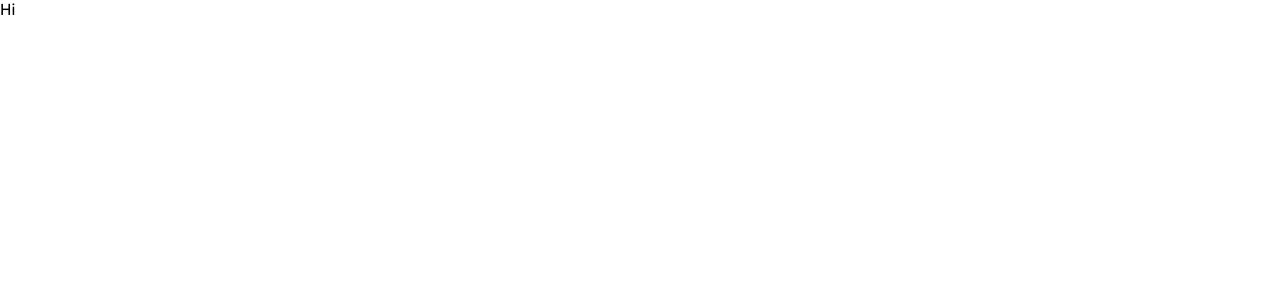
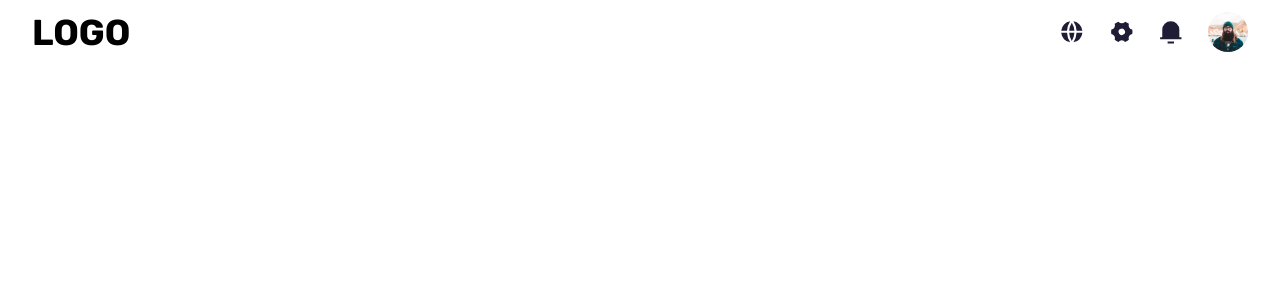
Before and after one commit to thusharathiwanka/react-admin-dashboard, a React (Create React App) app: page / in a window 1280 px wide. Shown: the top 300 px of the page. Built offline with nearby package versions, Linux system fonts and the light colour scheme.

Commit message:
CREATE: navbar created

```diff
--- a/package.json
+++ b/package.json
@@ -4,13 +4,13 @@
 	"private": true,
 	"dependencies": {
 		"@material-ui/core": "^4.12.3",
-		"@material-ui/icons": "^4.11.2",
 		"@testing-library/jest-dom": "^5.15.0",
 		"@testing-library/react": "^11.2.7",
 		"@testing-library/user-event": "^12.8.3",
 		"node-sass": "^6.0.1",
 		"react": "^17.0.2",
 		"react-dom": "^17.0.2",
+		"react-icons": "^4.3.1",
 		"react-scripts": "4.0.3",
 		"recharts": "^2.1.6",
 		"web-vitals": "^1.1.2"
--- a/src/App.js
+++ b/src/App.jsx
@@ -1,7 +1,9 @@
+import Navbar from "./components/navbar/Navbar";
+
 const App = () => {
 	return (
 		<div className="App">
-			<header className="App-header">Hi</header>
+			<Navbar />
 		</div>
 	);
 };
--- /dev/null
+++ b/src/components/navbar/Navbar.jsx
@@ -0,0 +1,33 @@
+import { RiSettings4Fill, RiNotification3Fill, RiGlobalFill } from "react-icons/ri";
+
+import TopAvatar from "../../assets/images/top-avatar.jpg";
+
+import "./navbar.scss";
+
+const Navbar = () => {
+	return (
+		<nav>
+			<div className="nav-container">
+				<div className="nav-container__left">
+					<div className="nav-container__logo">
+						<h2>LOGO</h2>
+					</div>
+				</div>
+				<div className="nav-container__right">
+					<div className="nav-container__icon-container">
+						<RiGlobalFill />
+					</div>
+					<div className="nav-container__icon-container">
+						<RiSettings4Fill />
+					</div>
+					<div className="nav-container__icon-container">
+						<RiNotification3Fill />
+					</div>
+					<img src={TopAvatar} alt="top-avatar" className="nav-container__avatar" />
+				</div>
+			</div>
+		</nav>
+	);
+};
+
+export default Navbar;
--- /dev/null
+++ b/src/components/navbar/navbar.scss
@@ -0,0 +1,47 @@
+@import "../../utils/colors";
+@import "../../utils/fonts";
+
+nav {
+	height: 8vh;
+	width: 100%;
+	position: sticky;
+	top: 0;
+	background-color: $white-color;
+}
+
+.nav-container {
+	height: 100%;
+	display: flex;
+	align-items: center;
+	justify-content: space-between;
+	padding: 0 2rem;
+
+	&__right {
+		display: flex;
+		align-items: center;
+		justify-content: space-between;
+		font-size: 1.6rem;
+	}
+
+	&__logo {
+		font-size: $title-font-size;
+	}
+
+	&__icon-container {
+		padding-left: 0.5rem;
+		margin-left: 1rem;
+		cursor: pointer;
+		color: $dark-font-color;
+		display: flex;
+		align-items: center;
+		justify-content: center;
+	}
+
+	&__avatar {
+		width: 40px;
+		height: 40px;
+		border-radius: 50%;
+		margin-left: 1.5rem;
+		cursor: pointer;
+	}
+}
--- a/src/index.scss
+++ b/src/index.scss
@@ -4,8 +4,5 @@
 	margin: 0;
 	padding: 0;
 	box-sizing: border-box;
-}
-
-body {
 	font-family: "rubik", sans-serif;
 }
--- /dev/null
+++ b/src/utils/_colors.scss
@@ -0,0 +1,3 @@
+$accent-color: #3d2c8d;
+$dark-font-color: #1f1d36;
+$white-color: #ffffff;
--- /dev/null
+++ b/src/utils/_fonts.scss
@@ -0,0 +1 @@
+$title-font-size: 1.5rem;
```
Also changed, not shown: src/assets/images/top-avatar.jpg (added), 1 other file (tests, documents, lock files or other folders).
